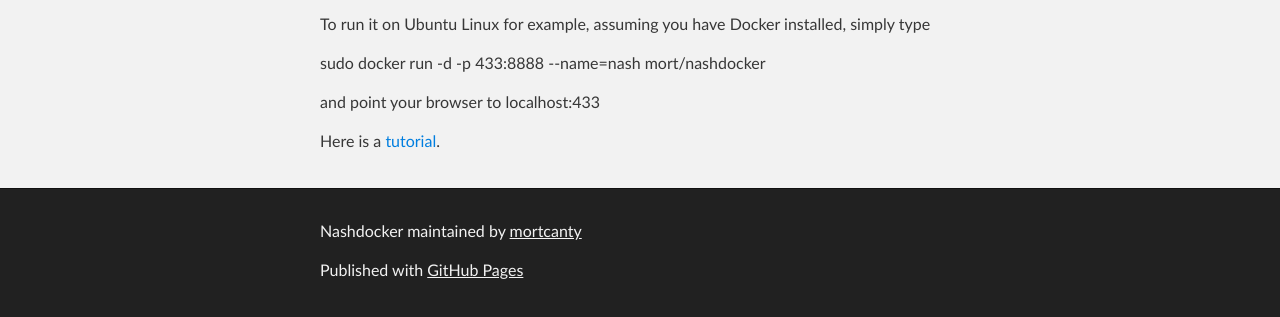
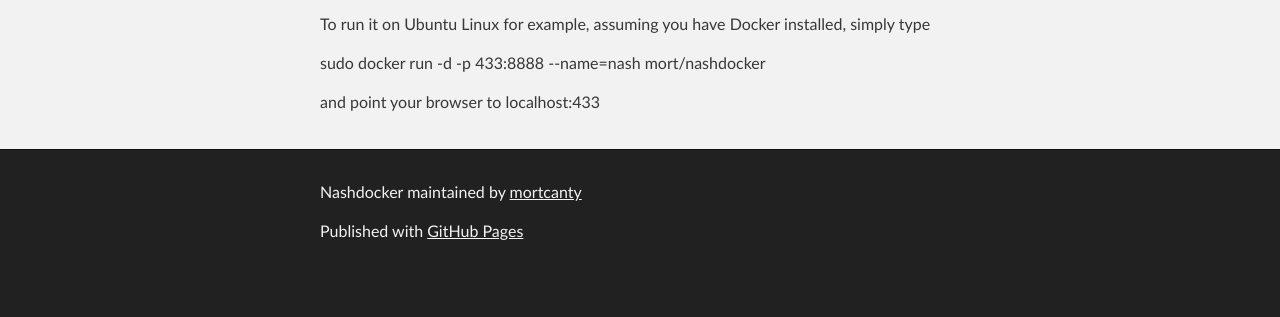
Before and after one commit to mortcanty/NashDocker, a plain HTML site: page index.html in a window 1280 px wide. Shown: the part 399-716 px from the top of the page. Drawn offline with Linux system fonts and the light colour scheme.

Commit message:
Update index.html

```diff
--- a/index.html
+++ b/index.html
@@ -42,7 +42,6 @@
 
 <p>and point your browser to localhost:433 </p>
 
-<p>Here is a <a href="https://drive.google.com/file/d/1HNNBSQXDZaFzZs4OvTblep3pQJrqcSpo/view?usp=sharing">tutorial</a>.
       </section>
     </div>
 
```
